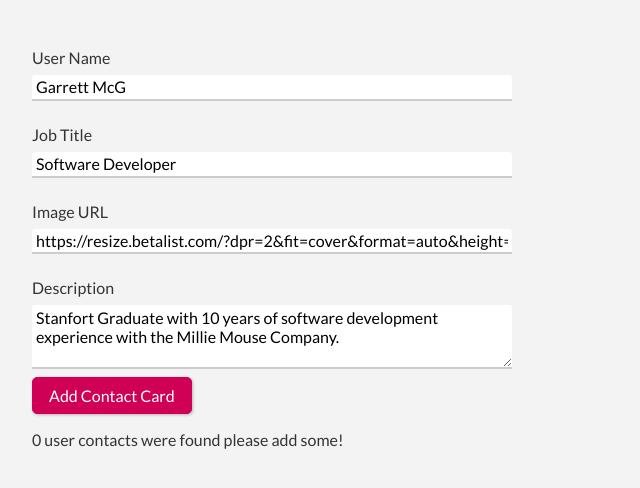
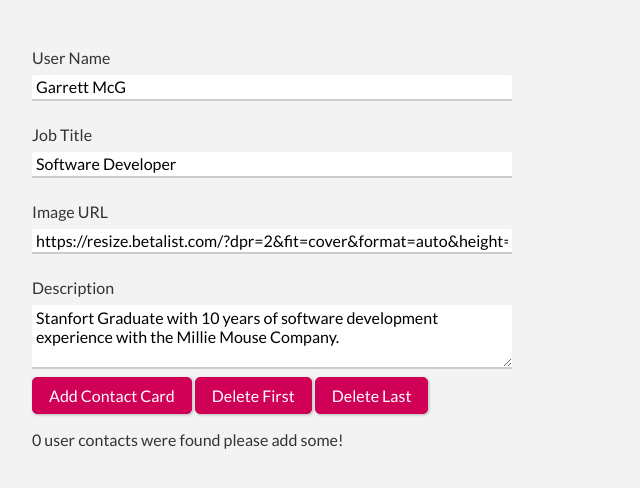
Before and after one commit to wmcgiffert/UdemySvelteDemo, a Svelte app: page / in a window 1280 px wide. Shown: the top 488 px of the page, without its empty margins (0-640 px from the left). Built offline with nearby package versions, Linux system fonts and the light colour scheme.

Commit message:
Svelte Project: Section 3 list & keys'

```diff
--- a/src/App.svelte
+++ b/src/App.svelte
@@ -29,10 +29,20 @@
           description: description,
           Id: contactList.length + 1,
         },
-      ];
+      ].sort(function (a, b) {
+          a.id - b.id;
+        })
+        .reverse();
       formState = true;
     }
     console.log(contactList);
+  }
+
+  function delFirst(){
+    contactList = contactList.slice(1);
+  }
+  function delLast(){
+    contactList = contactList.slice(contactList.length - 1);
   }
 </script>
 
@@ -56,6 +66,8 @@
 </div>
 
 <button on:click={showContactInfo}>Add Contact Card</button>
+<button on:click={delFirst}>Delete First</button>
+<button on:click={delLast}>Delete Last</button>
 
 {#if formState === false}
   <p>Invalid Input!</p>
@@ -63,6 +75,7 @@
 
 {#each contactList as item, i}
   <h2>ID: {i + 1}</h2>
+  <h2>ID: {item.Id}</h2>
   <ContactCard
     userName={item.userName}
     jobTitle={item.title}
```
Also changed, not shown: public/build/bundle.js, 1 other file (tests, documents, lock files or other folders).
